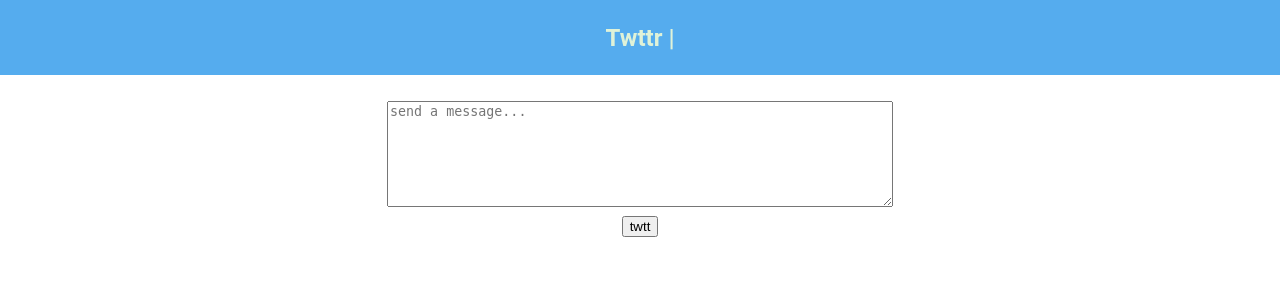
After one commit to Zya04/twttr, a PHP site: template views/tweet.html.twig in a window 1280 px wide. The commit adds this page. Shown: the top 300 px of the page. Run offline with PHP 8.4, Linux system fonts and the light colour scheme; the template is opened without the code that fills it, so the values that code supplies are empty; some libraries are stand-ins or nearby versions.

Commit message:
Added send tweet to data base

```diff
--- a/assets/style/style.css
+++ b/assets/style/style.css
@@ -37,7 +37,7 @@ small
     display: flex;
     align-items: center;
     justify-content: center;
-    background-color: #1B3B6F;
+    background-color: #55acee;
     height: 75px;
     color: #dff2d8;
     font-size: x-large;
@@ -54,8 +54,8 @@ input {
 }
 
 textarea{
-    height: 80vh;
-    width: 99vw;
+    height: 100px;
+    width: 500px;
 }
 
 p {
--- a/config/config.php
+++ b/config/config.php
@@ -14,6 +14,7 @@ $config = [
         'register' => 'Main:register',
         'login' => 'Main:login',
         'logout' => 'Main:logout',
-        'profile' => 'Main:profile'
+        'profile' => 'Main:profile',
+        'tweet' => 'Tweet:message'
     ]
 ];
--- /dev/null
+++ b/views/tweet.html.twig
@@ -0,0 +1,13 @@
+{% extends 'layout.html.twig' %}
+{% use 'header.html.twig' %}
+
+{% block page_title %}Twttr -- Profile{% endblock %}
+
+{% block header_title %} {{ user['username'] }} {% endblock %}
+
+{% block content %}
+    <form action="?action=tweet" method="POST">
+        <textarea name="message" class="message" cols="10" rows="3" placeholder="send a message..."></textarea><br>
+        <button type="submit" name="tweet">twtt</button>
+    </form>
+{% endblock %}
```
Also changed, not shown: Controller/TweetController.php (added, +24 -0 lines), Model/TweetManager.php (added, +21 -0 lines).
